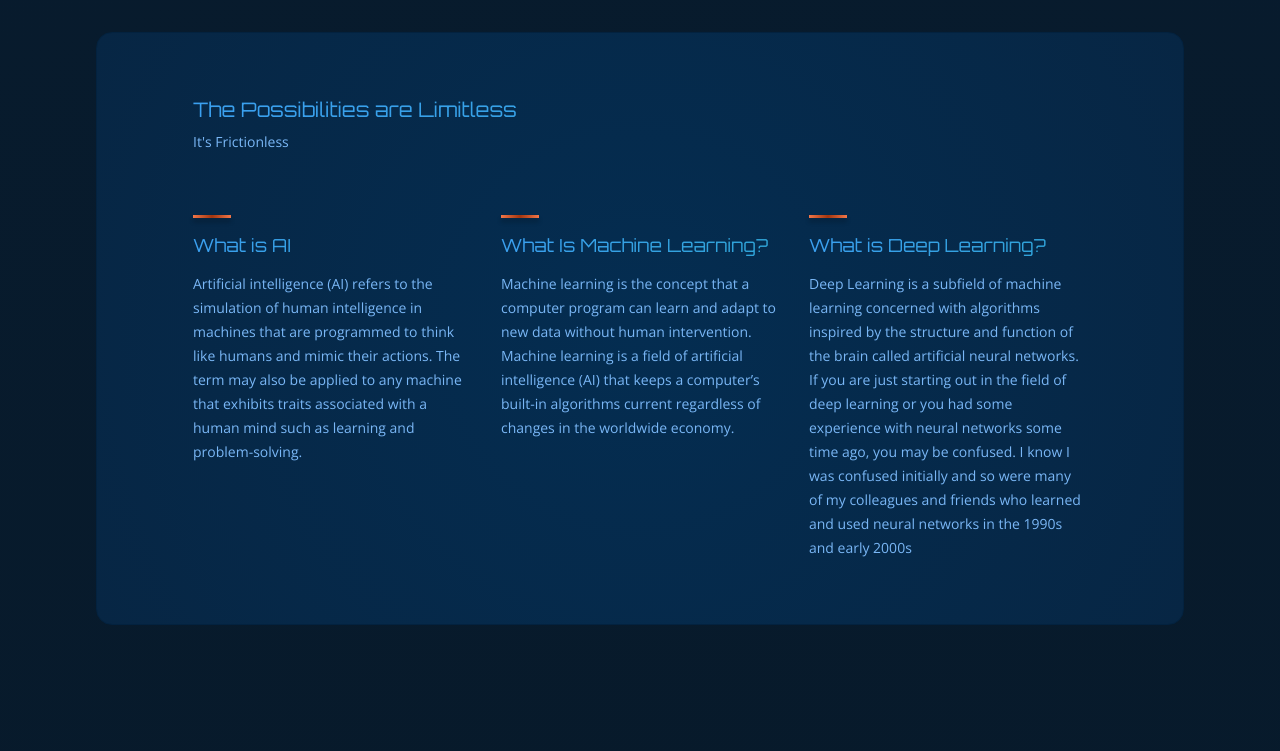
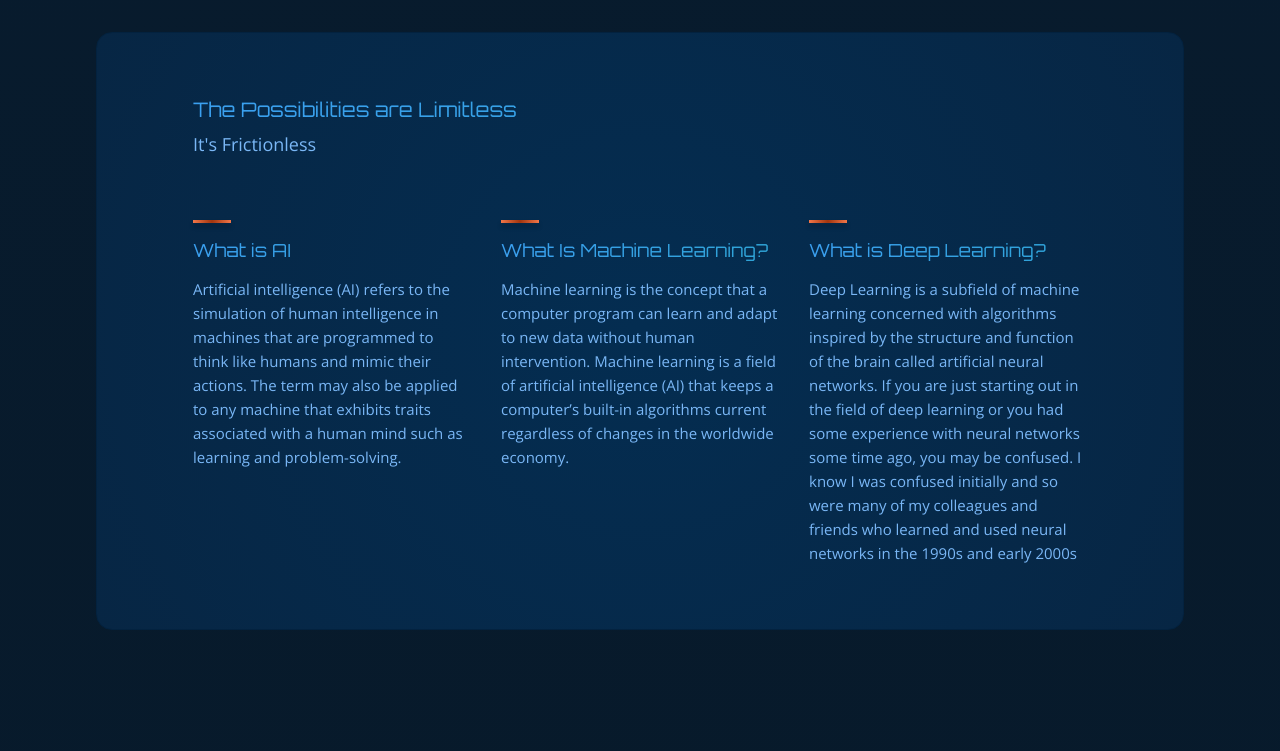
Before and after one commit to deezicypher/grand-ai, a React (Create React App) app: page / in a window 1280 px wide. Shown: the part 880-1631 px from the top of the page. Built offline with nearby package versions, Linux system fonts and the light colour scheme; a web font is replaced by a local one.

Commit message:
update on features

```diff
--- a/src/components/feature/feature.scss
+++ b/src/components/feature/feature.scss
@@ -15,7 +15,7 @@ $background:radial-gradient(circle at 50% 50%, rgba(162, 53, 14, 1) 1%, rgba(242
             margin-bottom: 1rem;
         }
         p{
-            font-size: 14px;
+            font-size: 15px;
             line-height: 1.5rem;
         }
     .c_hr{
--- a/src/sections/about/about.scss
+++ b/src/sections/about/about.scss
@@ -32,7 +32,7 @@ $background:-moz-radial-gradient(circle at 50% 50%, rgba(4, 45, 81, 1) 1%, rgba(
 
             }
             p{
-                font-size: 14px;
+                font-size: 18px;
             }
         }
         .features{
```
